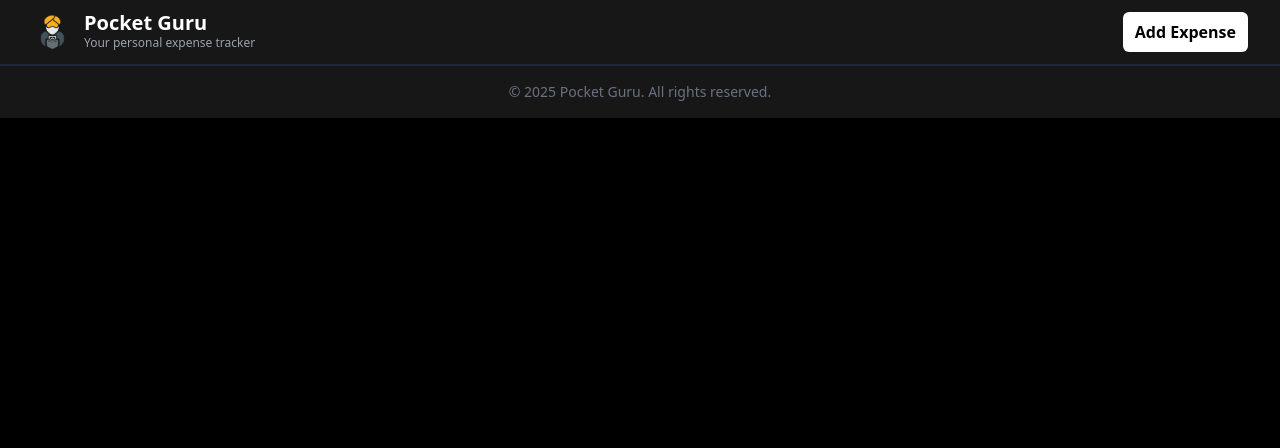
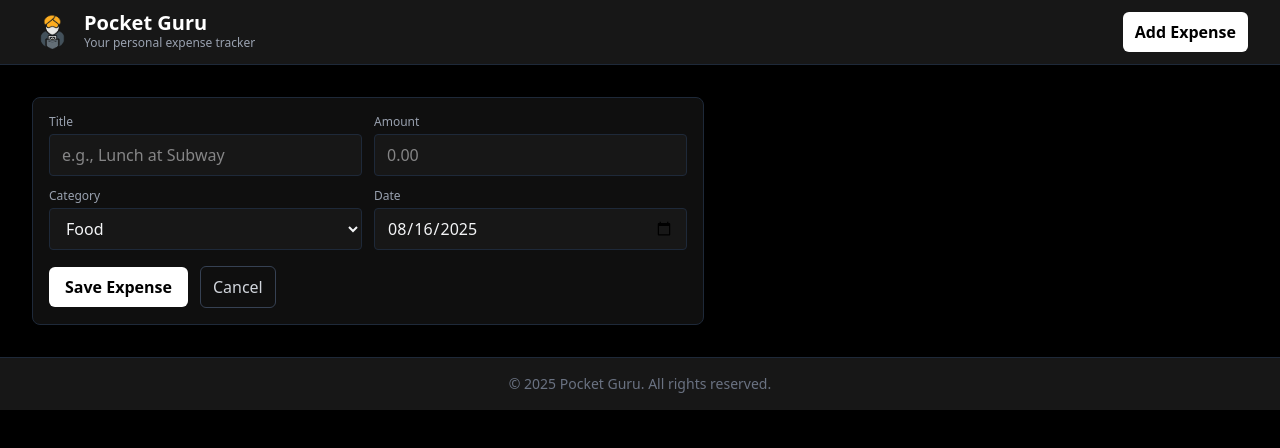
Before and after one commit to siam-sk/pocket-guru, a React (Vite) app in the folder client/: page / in a window 1280 px wide. Shown: the top 448 px of the page. Built offline with nearby package versions, Linux system fonts and the light colour scheme; no server answers.

Commit message:
client: added add expense form

```diff
--- a/client/package.json
+++ b/client/package.json
@@ -11,6 +11,7 @@
   },
   "dependencies": {
     "@tailwindcss/vite": "^4.1.12",
+    "axios": "^1.11.0",
     "react": "^19.1.1",
     "react-dom": "^19.1.1",
     "tailwindcss": "^4.1.12"
--- a/client/src/App.tsx
+++ b/client/src/App.tsx
@@ -1,4 +1,5 @@
 import logo from "./assets/logo.png";
+import AddExpenseForm from "./components/AddExpenseForm";
 
 function App() {
 
@@ -23,7 +24,10 @@ function App() {
         </div>
       </header>
 
+      <main className="container max-w-7xl mx-auto p-4 sm:p-6 lg:p-8">
+        <AddExpenseForm onSuccess={() => { /* refresh list or close form */ }} />
 
+      </main>
 
       <footer className="bg-[#171717] border-t border-gray-800">
         <div className="max-w-4xl mx-auto px-4 sm:px-6 lg:px-8 py-4 text-center">
--- /dev/null
+++ b/client/src/components/AddExpenseForm.tsx
@@ -0,0 +1,126 @@
+import React, { useState } from "react";
+import axios from "axios";
+
+const API_URL = import.meta.env.VITE_API_URL || "http://localhost:5000";
+
+type Props = {
+  onSuccess?: () => void;
+  onCancel?: () => void;
+};
+
+export default function AddExpenseForm({ onSuccess, onCancel }: Props) {
+  const [title, setTitle] = useState("");
+  const [amount, setAmount] = useState<string>("");
+  const [category, setCategory] = useState("Food");
+  const [date, setDate] = useState<string>(new Date().toISOString().slice(0, 10));
+  const [loading, setLoading] = useState(false);
+  const [error, setError] = useState<string | null>(null);
+
+  const validate = () => {
+    if (!title || title.trim().length < 3) return "Title must be at least 3 characters.";
+    const parsed = Number(amount);
+    if (Number.isNaN(parsed) || parsed <= 0) return "Amount must be a number greater than 0.";
+    if (!date || Number.isNaN(new Date(date).getTime())) return "Date is invalid.";
+    return null;
+  };
+
+  const handleSubmit = async (e: React.FormEvent) => {
+    e.preventDefault();
+    setError(null);
+    const v = validate();
+    if (v) return setError(v);
+
+    setLoading(true);
+    try {
+      await axios.post(`${API_URL}/expenses`, {
+        title: title.trim(),
+        amount: Number(amount),
+        category,
+        date,
+      });
+      setTitle("");
+      setAmount("");
+      setCategory("Food");
+      setDate(new Date().toISOString().slice(0, 10));
+      onSuccess?.();
+    } catch (err) {
+      console.error(err);
+      setError("Failed to save expense. Check server connection.");
+    } finally {
+      setLoading(false);
+    }
+  };
+
+  return (
+    <form id="add-expense" onSubmit={handleSubmit} className="w-full max-w-2xl bg-[#0f0f0f] border border-gray-800 rounded-lg p-4">
+      {error && <div className="mb-3 text-sm text-red-400">{error}</div>}
+
+      <div className="grid grid-cols-1 sm:grid-cols-2 gap-3">
+        <div>
+          <label className="block text-xs text-gray-400 mb-1">Title</label>
+          <input
+            value={title}
+            onChange={(e) => setTitle(e.target.value)}
+            className="w-full bg-[#171717] border border-gray-800 text-gray-100 rounded px-3 py-2 focus:outline-none focus:ring-1 focus:ring-white"
+            placeholder="e.g., Lunch at Subway"
+          />
+        </div>
+
+        <div>
+          <label className="block text-xs text-gray-400 mb-1">Amount</label>
+          <input
+            value={amount}
+            onChange={(e) => setAmount(e.target.value)}
+            type="number"
+            step="0.01"
+            min="0"
+            className="w-full bg-[#171717] border border-gray-800 text-gray-100 rounded px-3 py-2 focus:outline-none focus:ring-1 focus:ring-white"
+            placeholder="0.00"
+          />
+        </div>
+
+        <div>
+          <label className="block text-xs text-gray-400 mb-1">Category</label>
+          <select
+            value={category}
+            onChange={(e) => setCategory(e.target.value)}
+            className="w-full bg-[#171717] border border-gray-800 text-gray-100 rounded px-3 py-2 focus:outline-none focus:ring-1 focus:ring-white"
+          >
+            <option>Food</option>
+            <option>Transport</option>
+            <option>Shopping</option>
+            <option>Others</option>
+          </select>
+        </div>
+
+        <div>
+          <label className="block text-xs text-gray-400 mb-1">Date</label>
+          <input
+            value={date}
+            onChange={(e) => setDate(e.target.value)}
+            type="date"
+            className="w-full bg-[#171717] border border-gray-800 text-gray-100 rounded px-3 py-2 focus:outline-none focus:ring-1 focus:ring-white"
+          />
+        </div>
+      </div>
+
+      <div className="mt-4 flex items-center gap-3">
+        <button
+          type="submit"
+          disabled={loading}
+          className="bg-white text-black font-semibold px-4 py-2 rounded-md hover:bg-gray-200 disabled:opacity-60"
+        >
+          {loading ? "Saving..." : "Save Expense"}
+        </button>
+
+        <button
+          type="button"
+          onClick={() => onCancel?.()}
+          className="bg-transparent border border-gray-700 text-gray-300 px-3 py-2 rounded-md hover:bg-gray-800"
+        >
+          Cancel
+        </button>
+      </div>
+    </form>
+  );
+}
```
Also changed, not shown: 1 other file (tests, documents, lock files or other folders).
